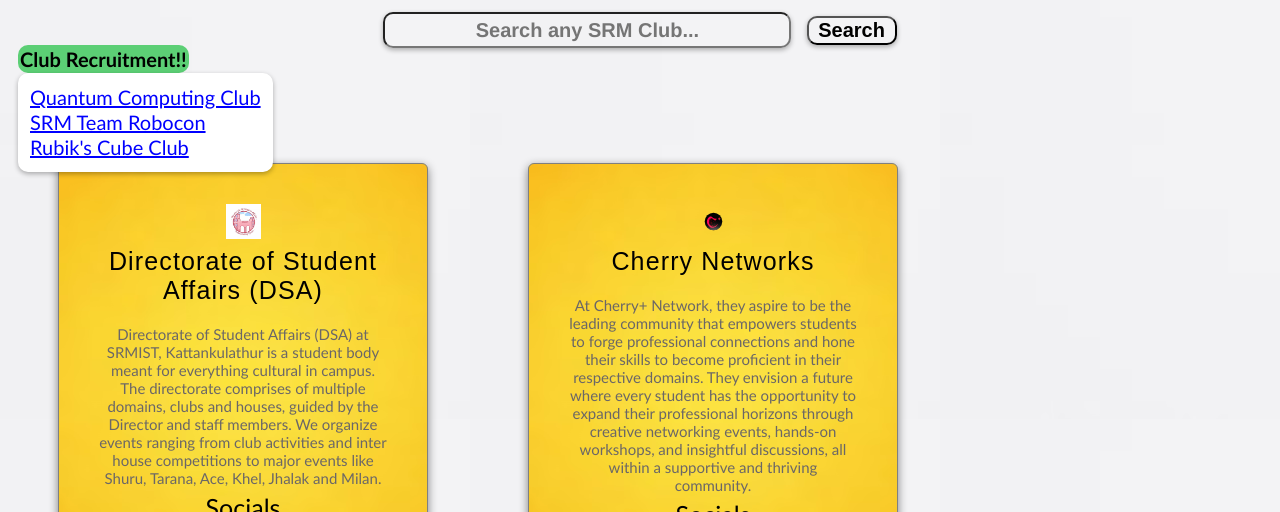
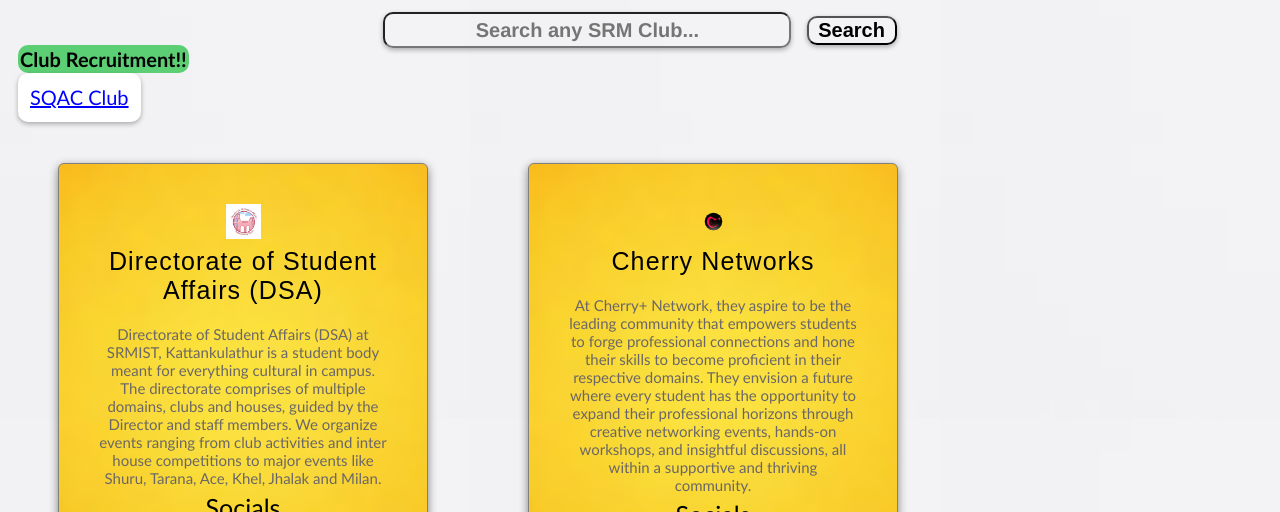
Before and after one commit to vanshsrivastava49/CampusBuzz, a plain HTML site: page index.html in a window 1280 px wide. Both pictures are taken after a click on the button "Club Recruitment!!". Shown: the part 207-719 px from the top of the page. Drawn offline with Linux system fonts and the light colour scheme.

Commit message:
about fix

```diff
--- a/index.html
+++ b/index.html
@@ -27,9 +27,7 @@
     <div class="dropdown" data-dropdown>
       <button class="crec" data-dropdown-button>Club Recruitment!!</button>
       <div class="dropdown-menu">
-        <a href="https://docs.google.com/forms/d/e/1FAIpQLSeYJKFWJA9QvG1GWDJIWR-1KHHY32__McN65n8a714rHr2LXg/viewform" target="_blank">Quantum Computing Club</a><br/>
-        <a href="https://www.srmteamrobocon.com/orientation_reg" target="_blank">SRM Team Robocon</a><br/>
-        <a href="https://docs.google.com/forms/d/e/1FAIpQLSd_YxnR_8OztbruamyU8PVmJR0tqfv0Nf2Wf4dQvdpKDVcYeA/viewform  " target="_blank">Rubik's Cube Club</a><br/>
+        <a href="https://docs.google.com/forms/d/e/1FAIpQLSf_64uOQsPyrGowhJGagriqoJsKBqJehSGqhqOoGQsaRaKfwQ/viewform" target="_blank">SQAC Club</a><br/>
       </div>
     </div>
     <div class="spacing">
```
Also changed, not shown: page2.html (+1 -3 lines), page3.html (+1 -3 lines), page4.html (+1 -3 lines), page5.html (+1 -3 lines).
